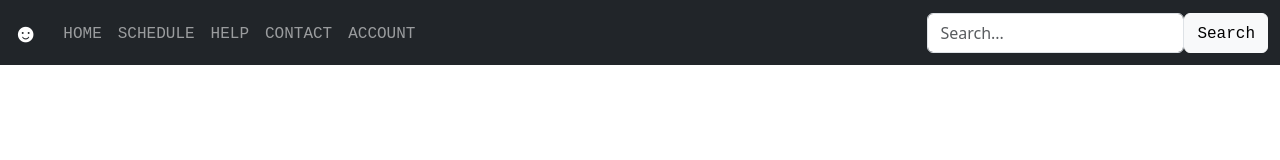
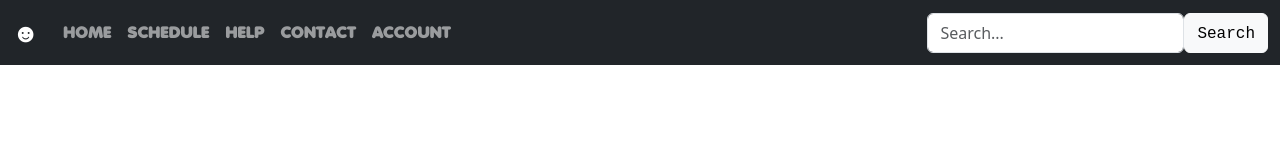
Before and after one commit to villanueva-alexi/FV_ICT9Topaz_Q3Project_Villanueva_Alexi, a plain HTML site: page index.html in a window 1280 px wide. Drawn offline with nearby package versions, Linux system fonts and the light colour scheme.

Commit message:
Update index.html

```diff
--- a/index.html
+++ b/index.html
@@ -9,7 +9,7 @@
 <style>
 @font-face{
 font-family: anja;
-src: url(Anja Eliane.ttf);
+src: url(AnjaEliane.ttf);
 }
 
 </style>
@@ -25,19 +25,19 @@ src: url(Anja Eliane.ttf);
 		<div class="collapse navbar-collapse">
 			<ul class="navbar-nav me-auto">
 				<li class="nav-item">
-					<a class="nav-link" href="index.html"><span style="font-family: IBM Plex Mono, monospace; font-weight: 400;">HOME</span></a>
+					<a class="nav-link" href="index.html"><span style="font-family: anja;">HOME</span></a>
 				</li>
 				<li class="nav-item">
-					<a class="nav-link" href="page1.html"><span style="font-family: IBM Plex Mono, monospace; font-weight: 400;">SCHEDULE</span></a>
+					<a class="nav-link" href="page1.html"><span style="font-family: anja;">SCHEDULE</span></a>
 				</li>
 				<li class="nav-item">
-					<a class="nav-link" href="page2.html"><span style="font-family: IBM Plex Mono, monospace; font-weight: 400;">HELP</span></a>
+					<a class="nav-link" href="page2.html"><span style="font-family: anja;">HELP</span></a>
 				</li>
 				<li class="nav-item">
-					<a class="nav-link" href="page3.html"><span style="font-family: IBM Plex Mono, monospace; font-weight: 400;">CONTACT</span></a>
+					<a class="nav-link" href="page3.html"><span style="font-family: anja;">CONTACT</span></a>
 				</li>
 				<li class="nav-item">
-					<a class="nav-link" href="page4.html"><span style="font-family: IBM Plex Mono, monospace; font-weight: 400;">ACCOUNT</span></a>
+					<a class="nav-link" href="page4.html"><span style="font-family: anja;">ACCOUNT</span></a>
 				</li>
 			</ul>
 
```
